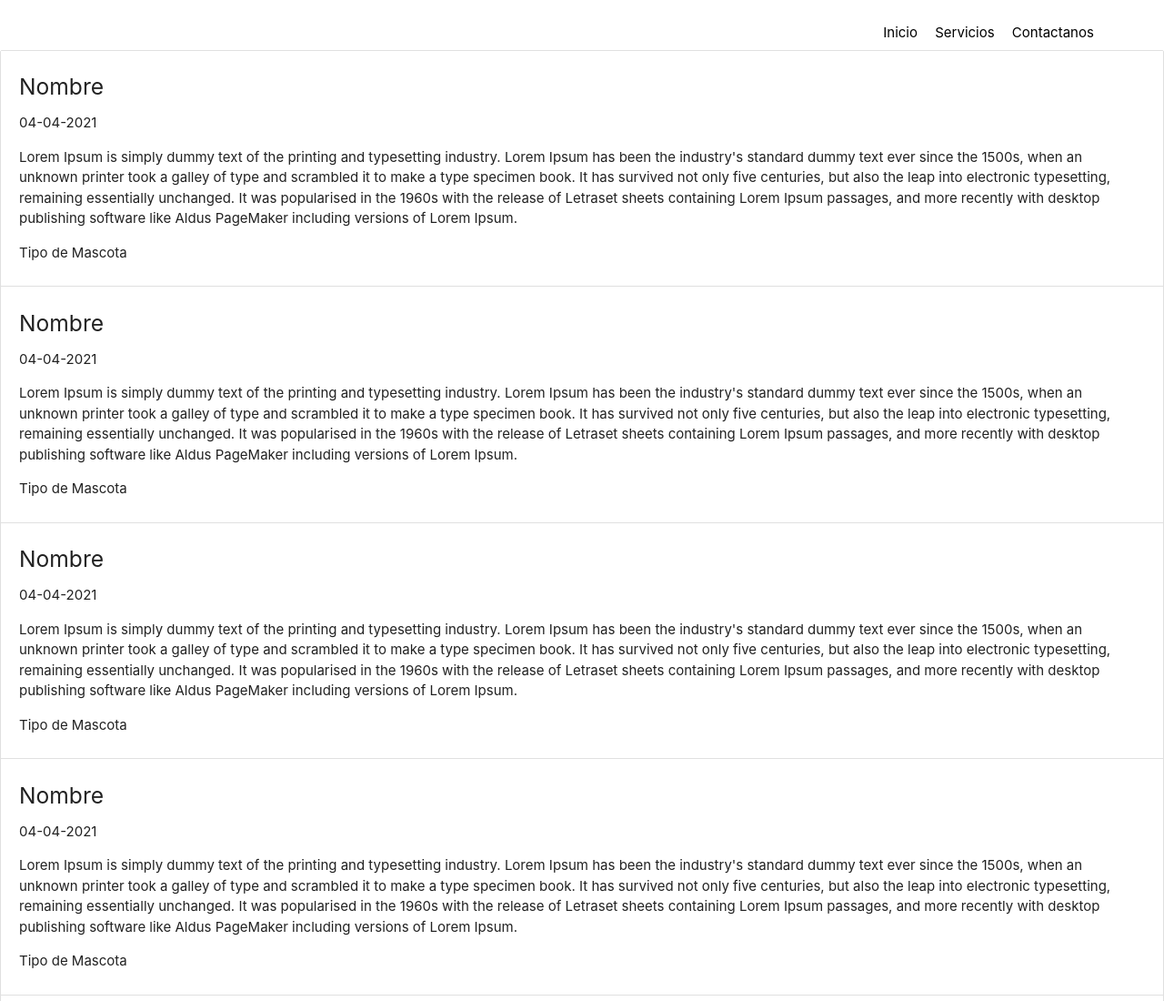
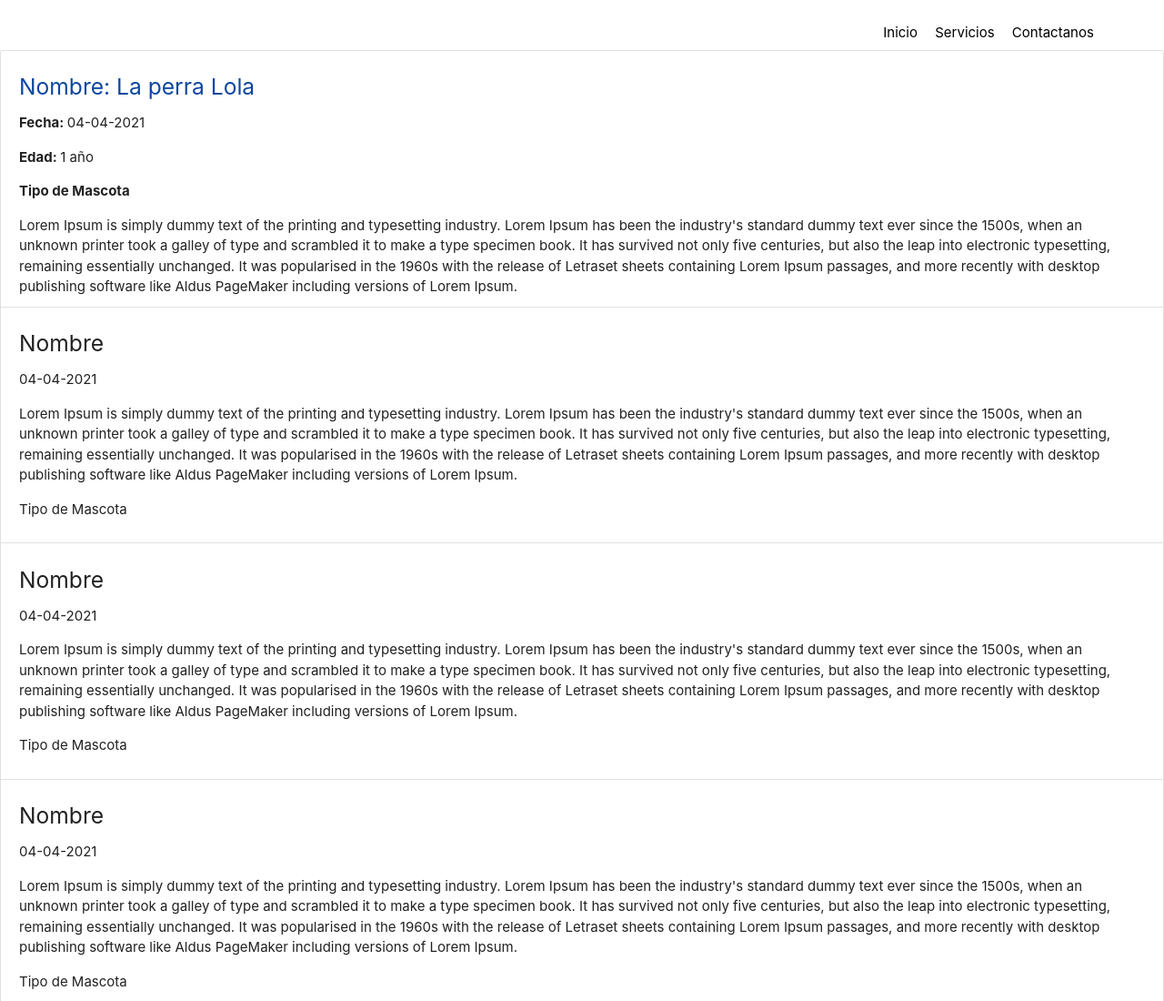
Before and after one commit to Gerson-25/QA-project, a plain HTML site: page public/list.html in a window 1280 px wide. Shown: the top 1100 px of the page at 91% size. Drawn offline with nearby package versions, Linux system fonts and the light colour scheme; a web font is replaced by a local one.

Commit message:
Agregando estructura de lista

```diff
--- a/public/list.html
+++ b/public/list.html
@@ -23,10 +23,11 @@
 
     <ul class="collection">
         <li class="collection-item">
-            <h5>Nombre</h5>
-            <p>04-04-2021</p>
+            <h5 class="blue-text text-darken-4">Nombre: La perra Lola</h5>
+            <p><b>Fecha: </b>04-04-2021</p>
+            <div><b>Edad: </b>1 año</div>
+           <p><b>Tipo de Mascota</b></p>
             <div>Lorem Ipsum is simply dummy text of the printing and typesetting industry. Lorem Ipsum has been the industry's standard dummy text ever since the 1500s, when an unknown printer took a galley of type and scrambled it to make a type specimen book. It has survived not only five centuries, but also the leap into electronic typesetting, remaining essentially unchanged. It was popularised in the 1960s with the release of Letraset sheets containing Lorem Ipsum passages, and more recently with desktop publishing software like Aldus PageMaker including versions of Lorem Ipsum.</div>
-            <p>Tipo de Mascota</p>
         </li>
 
         <li class="collection-item">
```
Also changed, not shown: public/index.html (+2 -2 lines).
